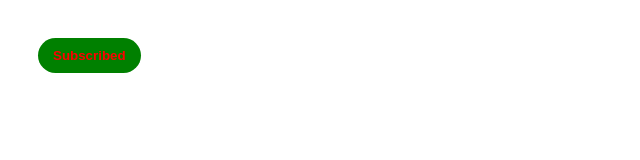
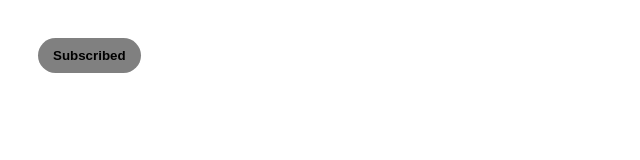
Before and after one commit to FrancisMurayaDev/subscribe-simulator, a plain HTML site: page index.html in a window 1280 px wide. Both pictures are taken after a click on the button "Subscribe". Shown: the whole page, without its empty margins (0-640 px from the left). Drawn offline with Linux system fonts and the light colour scheme.

Commit message:
change styling

```diff
--- a/style.css
+++ b/style.css
@@ -8,9 +8,10 @@
   cursor: pointer;
   margin-top: 30px;
   margin-left: 30px;
+  font-weight: bolder;
 }
 
 .is-subscribed {
-  background-color: green;
-  color: red;
+  background-color: grey;
+  color: black;
 }
```
